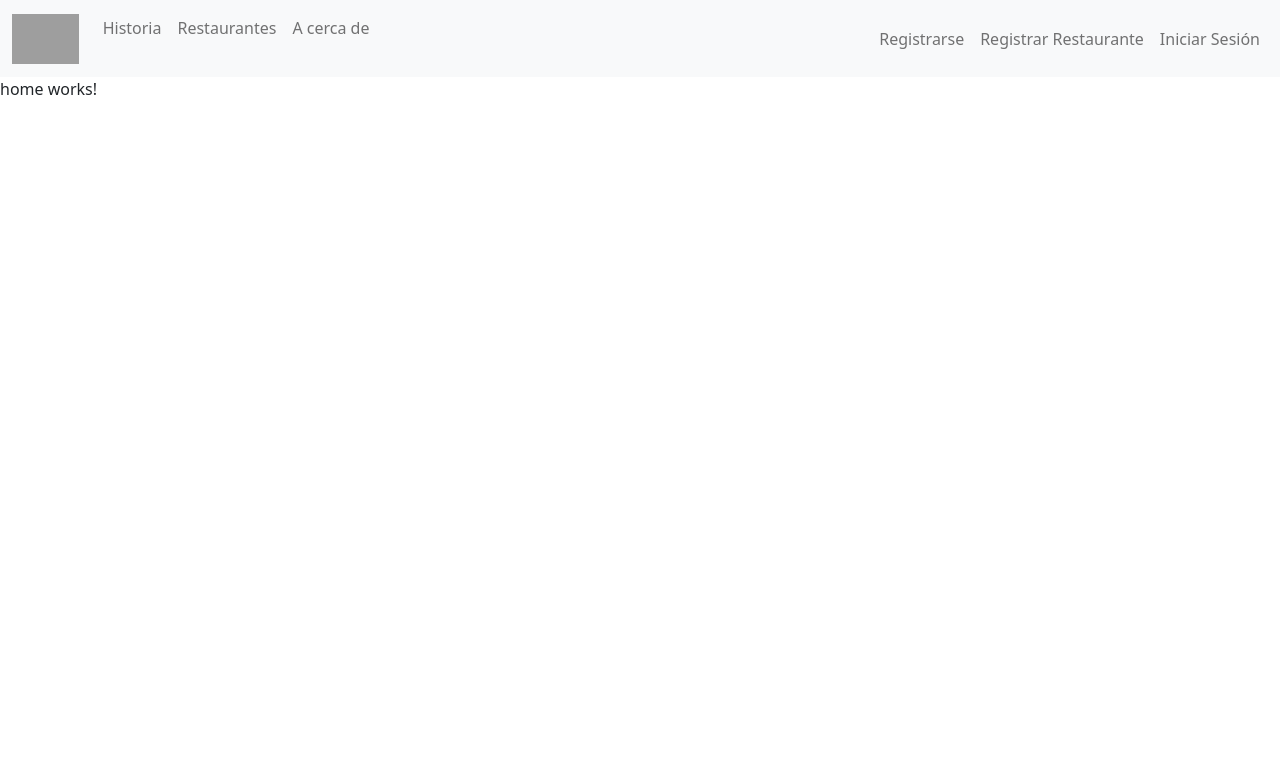
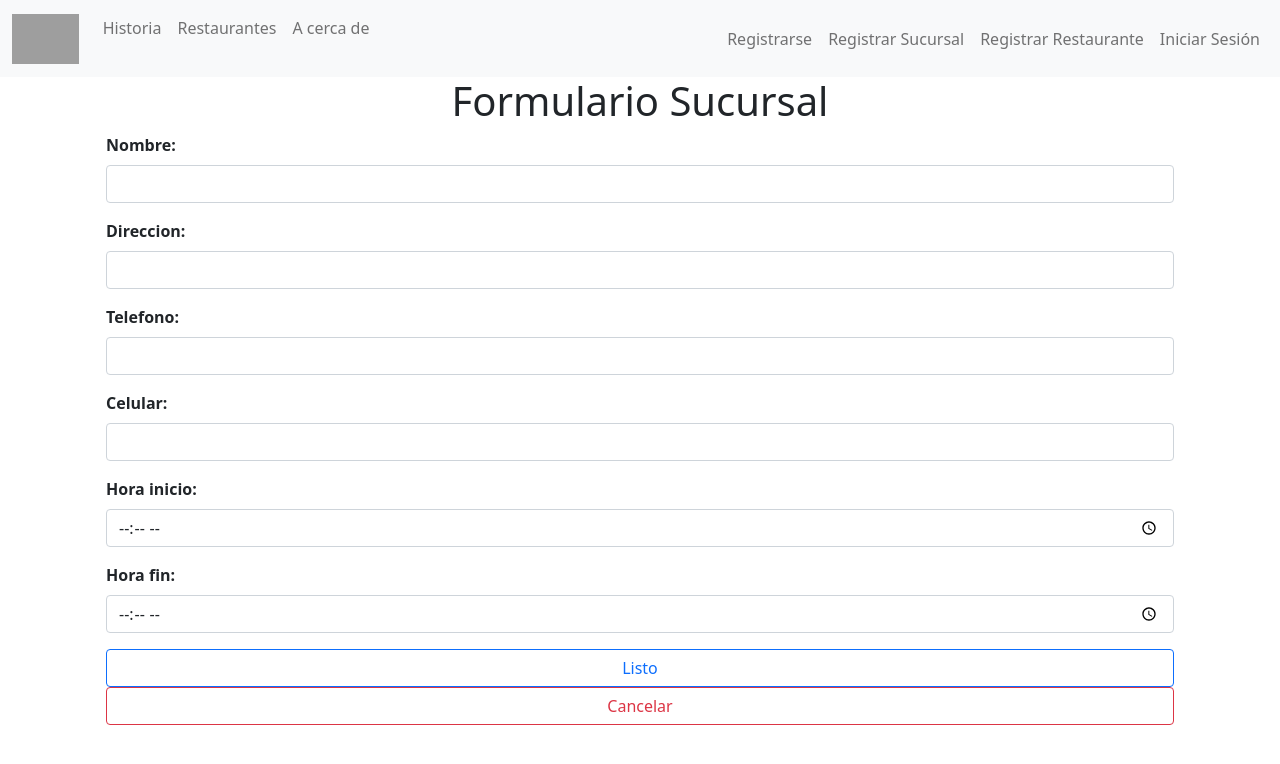
Before and after one commit to Eduardo-Mendieta-Est/Proyecto_TAP_Tradizone_Angular_20_21, an Angular app: page /sucursal-registro in a window 1280 px wide. Before the commit this address led to /home. Shown: the top 764 px of the page. Built offline with nearby package versions, Linux system fonts and the light colour scheme; grey boxes are pictures that could not be loaded.

Commit message:
formulario exitosos

```diff
--- a/src/app/app-routing.module.ts
+++ b/src/app/app-routing.module.ts
@@ -1,6 +1,7 @@
 import { NgModule } from '@angular/core';
 import { RouterModule, Routes } from '@angular/router';
 import { HomeComponent } from './components/pages/extras/home/home.component';
+import { FormularioSucursalComponent } from './components/pages/restaurantes/formulario-sucursal/formulario-sucursal.component';
 import { RegistroRestaurantesComponent } from './components/pages/restaurantes/registro-restaurantes/registro-restaurantes.component';
 import { RegistroUsuariosComponent } from './components/pages/usuarios/registro-usuarios/registro-usuarios.component';
 
@@ -8,6 +9,7 @@ const routes: Routes = [
   { path: 'home', component: HomeComponent },
   { path: 'restaurante-registro', component: RegistroRestaurantesComponent },
   { path: 'usuario-registro', component: RegistroUsuariosComponent},
+  { path: 'sucursal-registro', component: FormularioSucursalComponent},
   { path: '**', redirectTo: 'home', pathMatch: 'full' }
 ];
 
--- a/src/app/app.module.ts
+++ b/src/app/app.module.ts
@@ -16,6 +16,7 @@ import { HomeComponent } from './components/pages/extras/home/home.component';
 /** ----------------- Formularios Reactivos ----------------- */
 import { ReactiveFormsModule } from '@angular/forms';
 import { HttpClientModule } from '@angular/common/http';
+import { FormularioSucursalComponent } from './components/pages/restaurantes/formulario-sucursal/formulario-sucursal.component';
 
 
 @NgModule({
@@ -29,7 +30,8 @@ import { HttpClientModule } from '@angular/common/http';
     CatalogoPlatosComponent,
     EventosComponent,
     LoginComponent,
-    HomeComponent
+    HomeComponent,
+    FormularioSucursalComponent
   ],
   imports: [
     BrowserModule,
--- /dev/null
+++ b/src/app/components/pages/restaurantes/formulario-sucursal/formulario-sucursal.component.html
@@ -0,0 +1,43 @@
+<div class="container">
+    <header>
+        <h1 style="text-align: center;">Formulario Sucursal</h1>
+    </header>
+    <body>
+        <div class="container px-4">
+            <form [formGroup]="sucursalForm">
+                <div class="mb-3">
+                    <label for="formularioSucursal" class="form-label"><b>Nombre:</b></label>
+                    <input type="text" class="form-control" id="nombre" formControlName="nombre">
+                </div>
+                <div class="mb-3">
+                    <label for="formularioSucursal" class="form-label"><b>Direccion:</b></label>
+                    <input type="text" class="form-control" id="direccion" formControlName="direccion">
+                </div>
+                <div class="mb-3">
+                    <label for="formularioSucursal" class="form-label"><b>Telefono:</b></label>
+                    <input type="number" class="form-control" id="telefono" formControlName="telefono">
+                </div>
+                <div class="mb-3">
+                    <label for="formularioSucursal" class="form-label"><b>Celular:</b></label>
+                    <input type="number" class="form-control" id="celular" formControlName="celular">
+                </div>
+                <div class="mb-3">
+                    <label for="formularioSucursal" class="form-label"><b>Hora inicio:</b></label>
+                    <input type="time" class="form-control" id="horaInicio" formControlName="horaInicio">
+                </div>
+                <div class="mb-3">
+                    <label for="formularioSucursal" class="form-label"><b>Hora fin:</b></label>
+                    <input type="time" class="form-control" id="horaFin" formControlName="horaFin">
+                </div>
+                <div class="mb-3">
+                    <div class="d-grid gap-2">
+                        <button type="button" class="btn btn-outline-primary" (click)="guardarSucursal()">Listo</button>
+                    </div>
+                    <div class="d-grid gap-2">
+                        <button class="btn btn-outline-danger" (click)="resetearFormulario()">Cancelar</button>
+                    </div>
+                </div>
+            </form>
+        </div>
+    </body>
+</div>
--- /dev/null
+++ b/src/app/components/pages/restaurantes/formulario-sucursal/formulario-sucursal.component.ts
@@ -0,0 +1,66 @@
+import { Component, OnInit } from '@angular/core';
+import { FormControl, FormGroup, Validators } from '@angular/forms';
+import { Sucursal } from 'src/app/models/sucursal';
+import { SucursalService } from 'src/app/services/sucursal.service';
+import { Response } from 'src/app/util/Response';
+
+@Component({
+  selector: 'app-formulario-sucursal',
+  templateUrl: './formulario-sucursal.component.html',
+  styleUrls: ['./formulario-sucursal.component.css']
+})
+export class FormularioSucursalComponent implements OnInit {
+
+  sucursalForm: FormGroup;
+  sucursal= new Sucursal;
+  datoSucursal: Response<Sucursal>;
+
+  constructor(private sucursalService: SucursalService) {
+    this.sucursalForm = this.crearFormGroup();
+   }
+
+  ngOnInit(): void {
+  }
+
+  crearFormGroup(): FormGroup{
+    return new FormGroup({
+      nombre: new FormControl('', Validators.required),
+      direccion: new FormControl('', Validators.required),
+      telefono: new FormControl('', Validators.required),
+      celular: new FormControl('', Validators.required),
+      horaInicio: new FormControl('', Validators.required),
+      horaFin: new FormControl('', Validators.required),
+    });
+  }
+
+  resetearFormulario(): void{
+    this.sucursalForm.reset();
+
+  }
+
+  guardarSucursal(): void{
+      this.sucursal.nombreIdentificador = this.sucursalForm.get("nombre").value;
+      this.sucursal.direccion = this.sucursalForm.get("direccion").value;
+      this.sucursal.telefono = this.sucursalForm.get("telefono").value;
+      this.sucursal.celular = this.sucursalForm.get("celular").value;
+      this.sucursal.horaInicio = this.sucursalForm.get("horaInicio").value;
+      this.sucursal.horaFin = this.sucursalForm.get("horaFin").value;
+
+
+      this.sucursalService.crearSucursal(this.sucursal,"607a71cfc92d565c42b34e34").subscribe(data=>{
+        this.datoSucursal=data;
+        console.log(data);
+      }, err=> {
+        console.log(err);
+      });
+  }
+
+
+  get nombre(){return this.sucursalForm.get('nombre')};
+  get direccion(){return this.sucursalForm.get('direccion')};
+  get telefono(){return this.sucursalForm.get('telefono')};
+  get celular(){return this.sucursalForm.get('celular')};
+  get horaInicio(){return this.sucursalForm.get('horaInicio')};
+  get horaFin(){return this.sucursalForm.get('horaFin')};
+
+}
--- a/src/app/components/shared/menu-principal/menu-principal.component.html
+++ b/src/app/components/shared/menu-principal/menu-principal.component.html
@@ -13,6 +13,7 @@
         </div>
         <div class="navbar-nav">
           <a class="nav-link" href="usuario-registro">Registrarse</a>
+          <a class="nav-link" href="sucursal-registro">Registrar Sucursal</a>
           <a class="nav-link" href="restaurante-registro">Registrar Restaurante</a>
           <a class="nav-link" href="home">Iniciar Sesión</a>
         </div>
--- /dev/null
+++ b/src/app/models/sucursal.ts
@@ -0,0 +1,11 @@
+export class Sucursal{
+    id?: string;
+    nombreIdentificador: string;
+    direccion: string;
+    telefono: string;
+    celular: string;
+    horaInicio: string;
+    horaFin: string;
+
+    idRestaurante: string;
+}
--- /dev/null
+++ b/src/app/services/sucursal.service.ts
@@ -0,0 +1,19 @@
+import { HttpClient } from '@angular/common/http';
+import { Injectable } from '@angular/core';
+import { Sucursal } from '../models/sucursal';
+import { Response } from '../util/Response';
+
+@Injectable({
+  providedIn: 'root'
+})
+export class SucursalService {
+
+  constructor(private http:HttpClient) { }
+
+  URLSUCURSAL = "http://localhost:9898/app/sucursales/";
+
+  crearSucursal(sucursal: Sucursal, idRestaurante: string){
+    return this.http.post<Response<Sucursal>>(this.URLSUCURSAL+idRestaurante,sucursal);
+  }
+
+}
--- a/src/app/util/Response.ts
+++ b/src/app/util/Response.ts
@@ -2,6 +2,7 @@ export class Response<T>{
 
     codigoHttp: number;
     descripcion: string;
-    cuerpo: Array<T>;
+    listResponse?: Array<T>;
+    objectResponse?: T;
 
 }
```
Also changed, not shown: src/app/components/pages/restaurantes/formulario-sucursal/formulario-sucursal.component.css (added).
